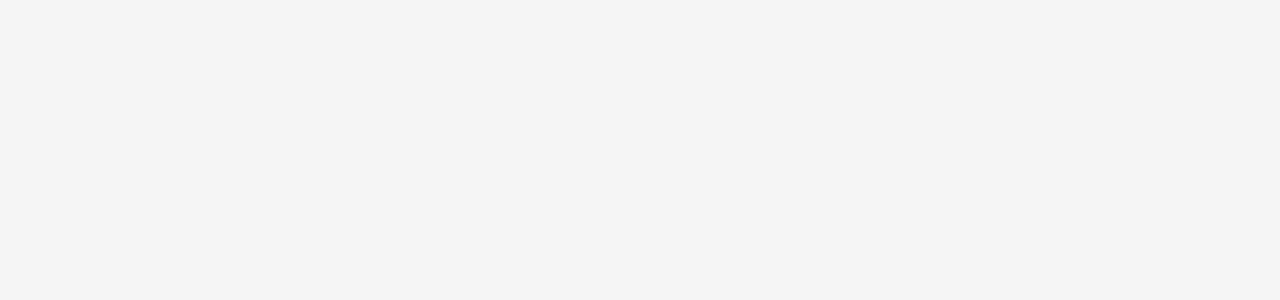
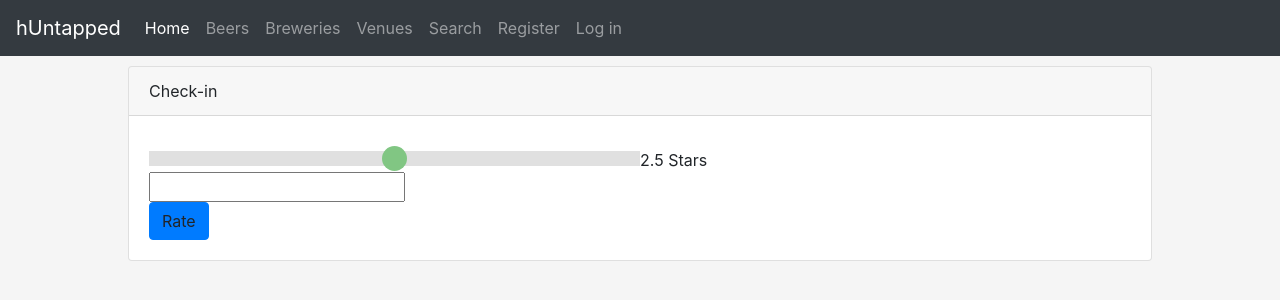
Before and after one commit to tothbalazsroland/hUntapped-front-end, a React (Create React App) app: page /checkin/1 in a window 1280 px wide. Shown: the top 300 px of the page. Built offline with nearby package versions, Linux system fonts and the light colour scheme; no server answers.

Commit message:
checkin route created check in page in progress

```diff
--- a/public/index.html
+++ b/public/index.html
@@ -29,7 +29,6 @@
 <noscript>
     You need to enable JavaScript to run this app.
 </noscript>
-<div id="navBar"></div>
 <div id="root"></div>
 <!--
   This HTML file is a template.
--- a/src/App.js
+++ b/src/App.js
@@ -15,23 +15,25 @@ import {Register} from "./components/Register";
 /*import logo from './logo.svg';*/
 import './App.css';
 import {LogIn} from "./components/LogIn";
+import {Checkin} from "./components/Checkin";
 
 class App extends Component {
   render() {
     return (
         <Router>
             <div>
-                <Route path="/login" component={LogIn}/>
-                <Route path="/user/:userId" component={User}/>
+                <Route exact path="/login" component={LogIn}/>
+                <Route exact path="/user/:userId" component={User}/>
                 <Route exact path="/" component={Home}/>
-                <Route path="/beers" component={Beers}/>
-                <Route path="/venues" component={Venues}/>
-                <Route path="/breweries" component={Breweries}/>
-                <Route path="/beer/:id" component={Beer}/>
-                <Route path="/brewery/:id" component={ Brewery}/>
-                <Route path="/venue/:id" component={Venue}/>
-                <Route path="/search" component={Search}/>
-                <Route path="/register" component={Register}/>
+                <Route exact path="/beers" component={Beers}/>
+                <Route exact path="/venues" component={Venues}/>
+                <Route exact path="/breweries" component={Breweries}/>
+                <Route exact path="/beer/:id" component={Beer}/>
+                <Route exact path="/brewery/:id" component={Brewery}/>
+                <Route exact path="/venue/:id" component={Venue}/>
+                <Route exact path="/search" component={Search}/>
+                <Route exact path="/register" component={Register}/>
+                <Route exact path="/checkin/:id" component={Checkin}/>
             </div>
         </Router>
     );
--- /dev/null
+++ b/src/components/Checkin.js
@@ -0,0 +1,64 @@
+import React from "react";
+import {getUrl} from "./ApiUrl";
+import {Navbar} from "./Navbar";
+
+export class Checkin extends React.Component{
+    constructor(props) {
+        super(props);
+        this.state = {
+            isLoading:true,
+            beer:{name:""},
+            beerId: this.props.match.params.id,
+            rating: 2.5,
+            description:""
+        };
+        this.onSliderChanged = this.onSliderChanged.bind(this);
+        this.handleChange = this.handleChange.bind(this);
+        this.rateBeer = this.rateBeer.bind(this);
+    }
+
+    componentDidMount(){
+        this.setState( {isLoading: true});
+        const url = getUrl()+"api/beer/id="+this.state.beerId;
+        fetch(url)
+            .then(response => response.json())
+            .then(data => this.setState( {beer: data, isLoading:false}))
+    }
+
+    onSliderChanged(event){
+        console.log(event.target.value);
+        this.setState({rating:event.target.value})
+    }
+
+    handleChange(event){
+        this.setState({description:event.target.value})
+    }
+
+    rateBeer(event){
+        console.log("CLICKED THE BUTTON");
+    }
+
+    render() {
+        const rating = this.state.rating;
+        const beer = this.state.beer;
+        return (
+            <div>
+                <Navbar/>
+                <div className="card">
+                    <div className="card-header">
+                        Check-in
+                    </div>
+                    <div className="card-body">
+                        <h5 className="card-title">{beer.name}</h5>
+                        <input className="slider" name="rating" type="range" min="0" max="5" step="0.25" value={rating} onChange={this.onSliderChanged}/>
+                        <span>{rating} Stars</span>
+                        <br/>
+                        <input type="text" value={this.state.description} onChange={this.handleChange} />
+                        <br/>
+                        <a className="btn btn-primary" onClick={this.rateBeer}>Rate</a>
+                    </div>
+                </div>
+            </div>
+        );
+    }
+}
--- a/src/index.css
+++ b/src/index.css
@@ -62,3 +62,37 @@ img {
 #logOut:hover{
     cursor: pointer;
 }
+
+.slider {
+    -webkit-appearance: none;
+    width: 50%;
+    height: 15px;
+    border-radius: 0px;
+    background: #d3d3d3;
+    outline: none;
+    opacity: 0.7;
+    -webkit-transition: .2s;
+    transition: opacity .2s;
+}
+
+.slider:hover {
+    opacity: 1;
+}
+
+.slider::-webkit-slider-thumb {
+    -webkit-appearance: none;
+    appearance: none;
+    width: 25px;
+    height: 25px;
+    border-radius: 50%;
+    background: #4CAF50;
+    cursor: pointer;
+}
+
+.slider::-moz-range-thumb {
+    width: 25px;
+    height: 25px;
+    border-radius:50px;
+    background: #4CAF50;
+    cursor: pointer;
+}
```
